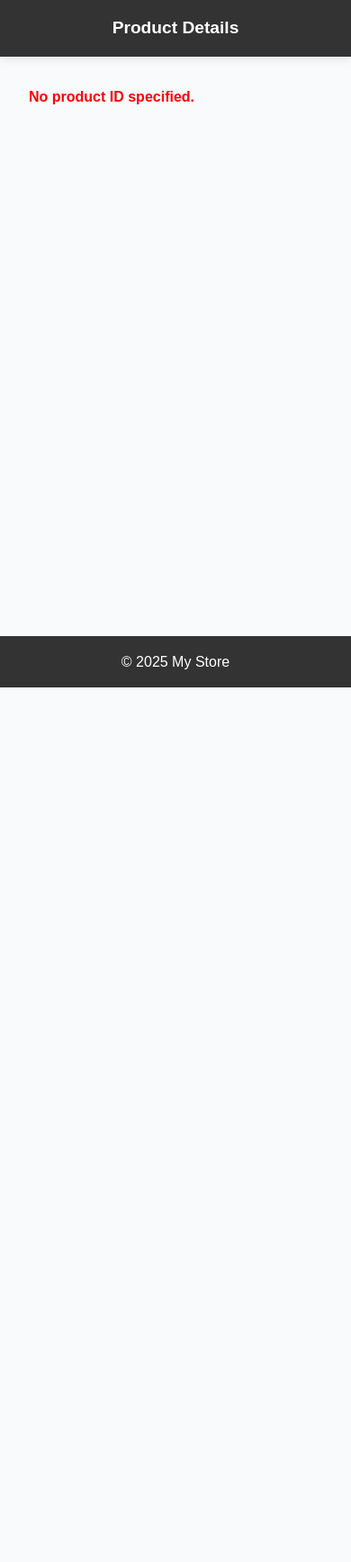
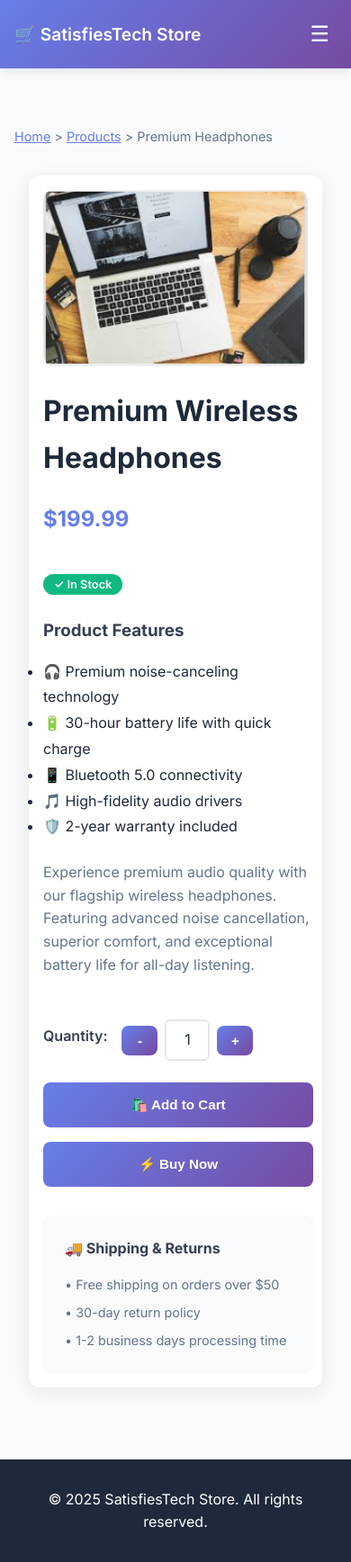
Before and after one commit to satisfiestech/satisfiestech.github.io, a plain HTML site: page src/main/resources/static/product.html in a window 390 px wide. Shown: the whole page at 90% size. Before the commit the page ends 844 px from the top, so only its background shows below. Drawn offline with Linux system fonts and the light colour scheme.

Commit message:
Fix hamburger menu on all pages

```diff
--- a/src/main/resources/static/product.html
+++ b/src/main/resources/static/product.html
@@ -2,78 +2,121 @@
 <html lang="en">
 <head>
   <meta charset="UTF-8" />
-    <meta name="viewport" content="width=device-width, initial-scale=1.0">
-    <title>Product Details | My Store</title>
+  <meta name="viewport" content="width=device-width, initial-scale=1.0" />
+  <title>Premium Headphones | SatisfiesTech Store</title>
   <link rel="stylesheet" href="css/style.css" />
-    <style>
-        /* Minimal inline styling for demo purposes */
-        body { font-family: Arial, sans-serif; margin: 0; padding: 0; }
-        header, footer { background: #333; color: #fff; padding: 1em; text-align: center; }
-        nav a { color: #fff; margin: 0 10px; text-decoration: none; }
-        main { padding: 2em; }
-        .product-detail { display: flex; gap: 2em; }
-        .product-detail img { max-width: 300px; border: 1px solid #ccc; }
-        .details h2 { margin-top: 0; }
-        .price { font-weight: bold; color: green; font-size: 1.2em; }
-        .error { color: red; font-weight: bold; }
-    </style>
+  <link href="https://fonts.googleapis.com/css2?family=Inter:wght@400;500;600;700&display=swap" rel="stylesheet" />
 </head>
 <body>
   <header>
-    <h1>Product Details</h1>
-    <nav>
-        <a href="index.html">Home</a> |
-        <a href="products.html">All Products</a> |
+    <div class="header-content">
+      <h1>🛒 SatisfiesTech Store</h1>
+      <button class="menu-toggle" onclick="toggleMenu()">☰</button>
+      <nav id="nav-menu">
+        <a href="index.html">Home</a>
+        <a href="products.html">Products</a>
         <a href="cart.html">Cart</a>
+        <a href="about.html">About</a>
+        <a href="login.html">Login</a>
       </nav>
+    </div>
   </header>
 
   <main>
-    <div class="product-detail" id="product-container">
-        <img id="product-image" src="" alt="Product Image" />
+    <div class="container" style="padding: 2rem 1rem;">
+      <nav style="margin-bottom: 2rem; font-size: 0.9rem; color: #64748b;">
+        <a href="index.html" style="color: #667eea;">Home</a> >
+        <a href="products.html" style="color: #667eea;">Products</a> >
+        <span>Premium Headphones</span>
+      </nav>
+
+      <div class="product-detail">
+        <img src="images/i1.png" alt="Premium Headphones" />
         <div class="details">
-            <h2 id="product-name"></h2>
-            <p class="price" id="product-price"></p>
-            <p class="description" id="product-description"></p>
-            <button id="add-to-cart">Add to Cart</button>
+          <h1>Premium Wireless Headphones</h1>
+          <div class="price">$199.99</div>
+
+          <div style="margin: 1.5rem 0;">
+            <span style="background: #10b981; color: white; padding: 0.25rem 0.75rem; border-radius: 20px; font-size: 0.8rem; font-weight: 600;">✓ In Stock</span>
+          </div>
+
+          <div class="description">
+            <h3 style="margin-bottom: 1rem; color: #374151;">Product Features</h3>
+            <ul style="text-align: left; margin-bottom: 1.5rem; line-height: 1.8;">
+              <li>🎧 Premium noise-canceling technology</li>
+              <li>🔋 30-hour battery life with quick charge</li>
+              <li>📱 Bluetooth 5.0 connectivity</li>
+              <li>🎵 High-fidelity audio drivers</li>
+              <li>🛡️ 2-year warranty included</li>
+            </ul>
+
+            <p style="color: #64748b; margin-bottom: 1.5rem;">
+              Experience premium audio quality with our flagship wireless headphones.
+              Featuring advanced noise cancellation, superior comfort, and exceptional
+              battery life for all-day listening.
+            </p>
+          </div>
+
+          <div style="display: flex; gap: 1rem; align-items: center; margin-bottom: 1.5rem; flex-wrap: wrap;">
+            <label style="font-weight: 600;">Quantity:</label>
+            <div style="display: flex; align-items: center; gap: 0.5rem;">
+              <button onclick="changeQuantity(-1)" style="padding: 0.5rem; width: 40px;">-</button>
+              <span id="quantity" style="padding: 0.5rem 1rem; border: 2px solid #e5e7eb; border-radius: 6px; min-width: 50px; text-align: center;">1</span>
+              <button onclick="changeQuantity(1)" style="padding: 0.5rem; width: 40px;">+</button>
             </div>
           </div>
-    <p class="error" id="error-message" style="display:none;"></p>
+
+          <div style="display: flex; gap: 1rem; flex-wrap: wrap;">
+            <button onclick="addToCart()" style="flex: 1; min-width: 200px; padding: 1rem;">🛍️ Add to Cart</button>
+            <button onclick="buyNow()" class="btn btn-secondary" style="flex: 1; min-width: 200px; padding: 1rem;">⚡ Buy Now</button>
+          </div>
+
+          <div style="margin-top: 2rem; padding: 1.5rem; background: #f8fafc; border-radius: 8px;">
+            <h4 style="margin-bottom: 1rem; color: #374151;">🚚 Shipping & Returns</h4>
+            <p style="font-size: 0.9rem; color: #64748b; margin-bottom: 0.5rem;">• Free shipping on orders over $50</p>
+            <p style="font-size: 0.9rem; color: #64748b; margin-bottom: 0.5rem;">• 30-day return policy</p>
+            <p style="font-size: 0.9rem; color: #64748b;">• 1-2 business days processing time</p>
+          </div>
+        </div>
+      </div>
+    </div>
   </main>
 
   <footer>
-    <p>&copy; 2025 My Store</p>
+    <p>&copy; 2025 SatisfiesTech Store. All rights reserved.</p>
   </footer>
 
   <script>
-    // Get product ID from URL query ?id=1
-    const params = new URLSearchParams(window.location.search);
-    const productId = params.get('id');
-    const errorMessage = document.getElementById('error-message');
-    const container = document.getElementById('product-container');
+    let currentQuantity = 1;
 
-    if (!productId) {
-      container.style.display = 'none';
-      errorMessage.style.display = 'block';
-      errorMessage.textContent = 'No product ID specified.';
-    } else {
-      // Fetch product data from backend API
-      fetch(`http://localhost:8080/api/products/${productId}`)
-        .then(response => {
-          if (!response.ok) throw new Error('Product not found');
-          return response.json();
-        })
-        .then(product => {
-          document.getElementById('product-name').textContent = product.name;
-          document.getElementById('product-price').textContent = `$${product.price}`;
-          document.getElementById('product-description').textContent = product.description;
-          document.getElementById('product-image').src = product.imageUrl || 'images/i1.png';
-        })
-        .catch(err => {
-          container.style.display = 'none';
-          errorMessage.style.display = 'block';
-          errorMessage.textContent = 'Error loading product: ' + err.message;
+    function changeQuantity(change) {
+      currentQuantity = Math.max(1, currentQuantity + change);
+      document.getElementById('quantity').textContent = currentQuantity;
+    }
+
+    function addToCart() {
+      let cart = JSON.parse(localStorage.getItem('cart')) || [];
+
+      for (let i = 0; i < currentQuantity; i++) {
+        cart.push({
+          id: 'premium-headphones',
+          name: 'Premium Wireless Headphones',
+          price: '$199.99',
+          quantity: 1
         });
+      }
+
+      localStorage.setItem('cart', JSON.stringify(cart));
+      alert(`Added ${currentQuantity} item(s) to cart!`);
+    }
+
+    function buyNow() {
+      addToCart();
+      window.location.href = 'checkout.html';
+    }
+
+    function toggleMenu() {
+      document.getElementById('nav-menu').classList.toggle('active');
     }
   </script>
 </body>
```
Also changed, not shown: site/product.html (+6 -1 lines). Lines whose indentation alone changed are shown as unchanged.
